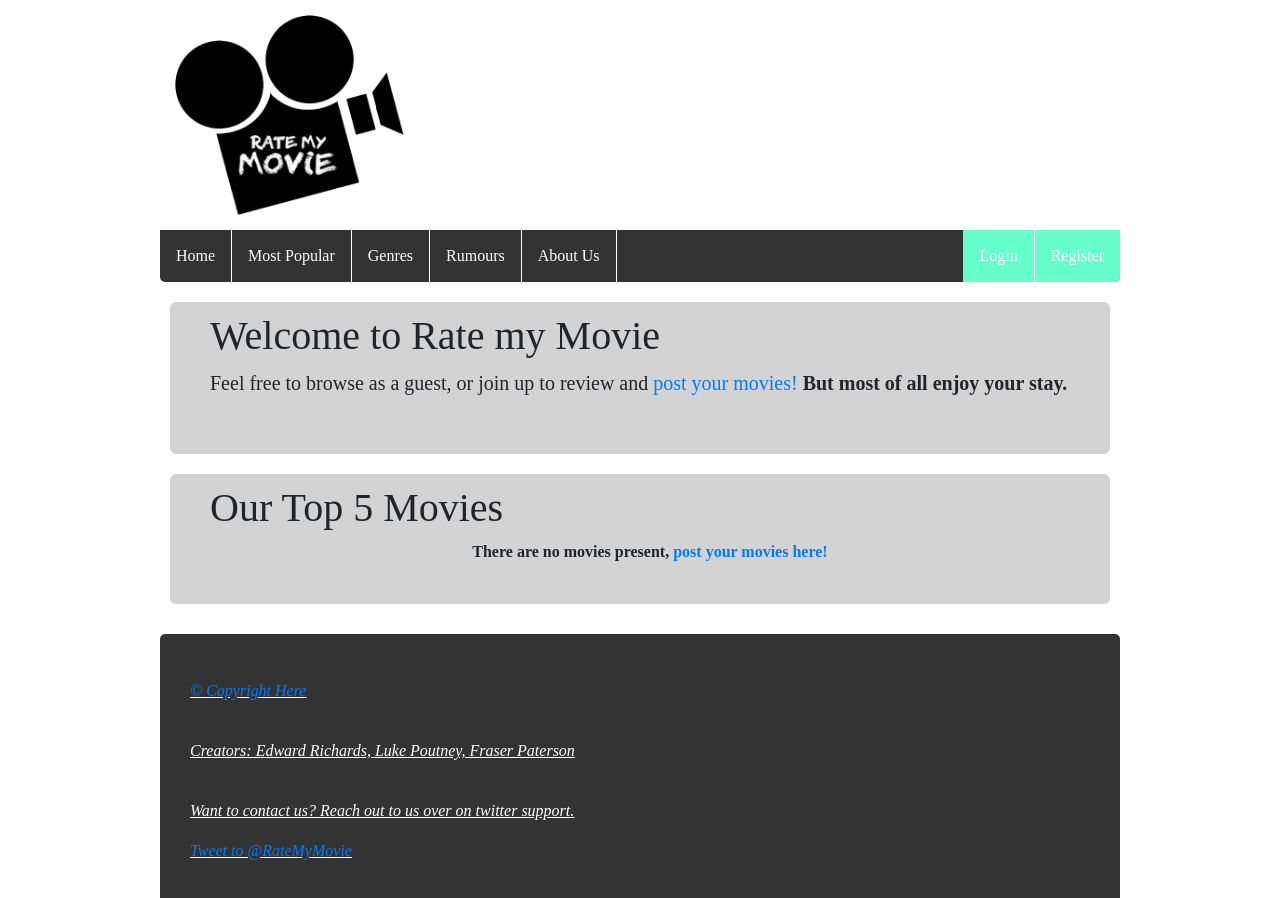
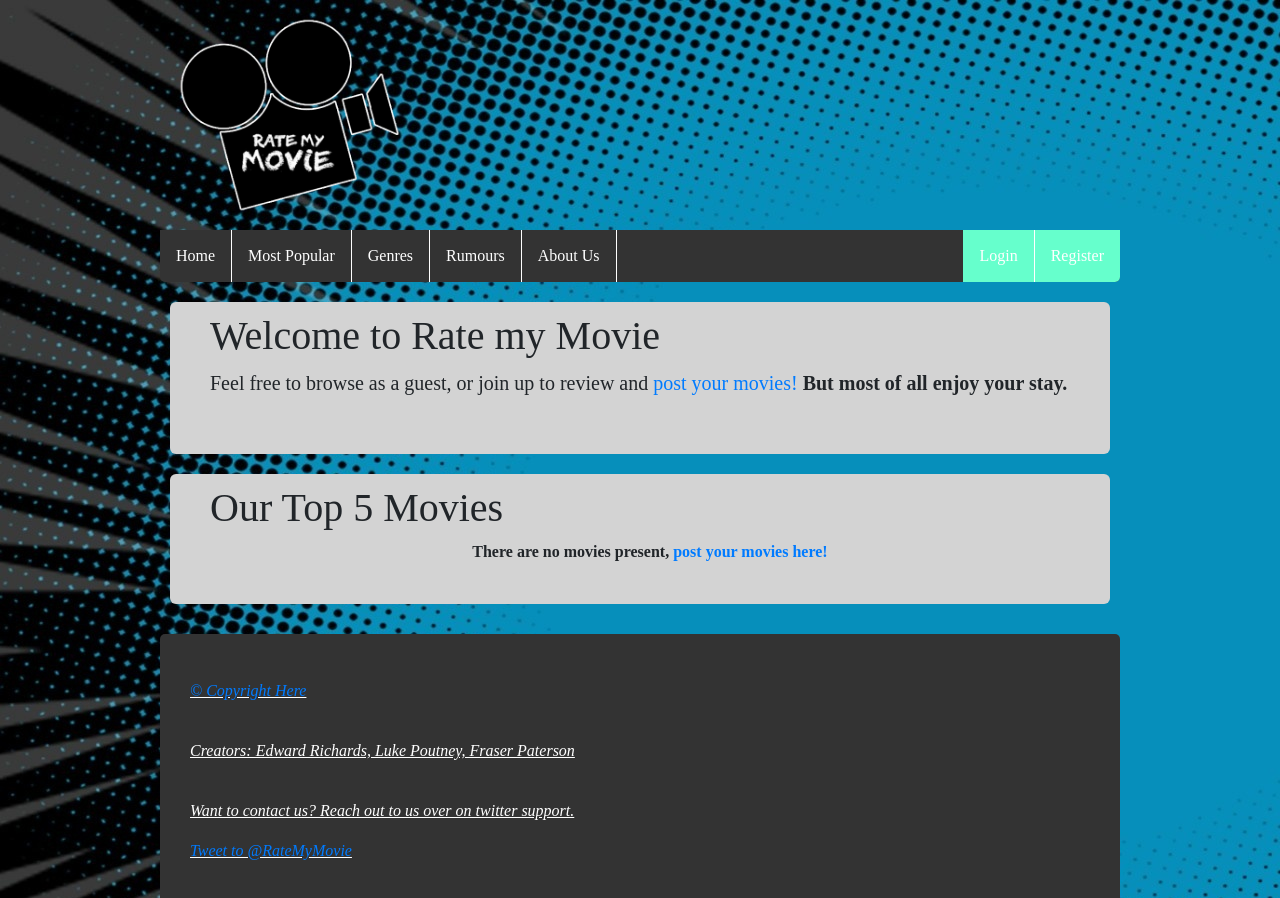
Before and after one commit to 2405040r/rate-my-movie, a Django app: page / in a window 1280 px wide. Run offline with Django 3.2, Linux system fonts and the light colour scheme; data that the repository does not hold is empty; some libraries are stand-ins or nearby versions; some web fonts are replaced.

Commit message:
added site background

```diff
--- a/static/css/stylesheet.css
+++ b/static/css/stylesheet.css
@@ -113,7 +113,12 @@
 
 }
 
-
+body{
+	background-image: url('/static/images/site-background.jpg');
+	background-repeat: no-repeat;
+  background-attachment: fixed;
+  width:100%;
+}
 
 
 .comments{
```
Also changed, not shown: static/images/logo.jpg (deleted), static/images/site-background.jpg, static/images/site-background2.png (deleted), static/images/site-logo.png.
